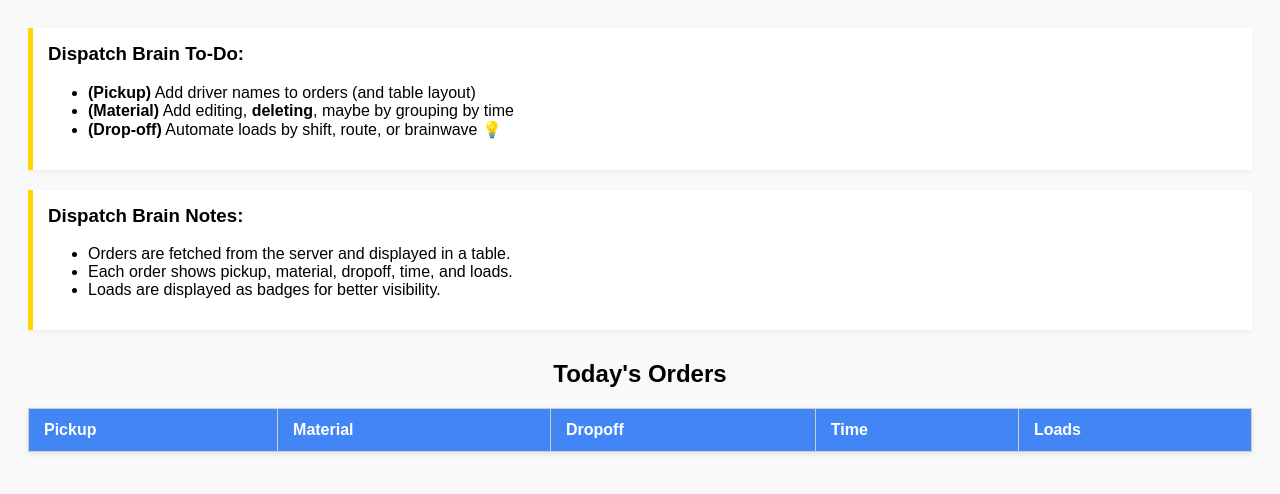
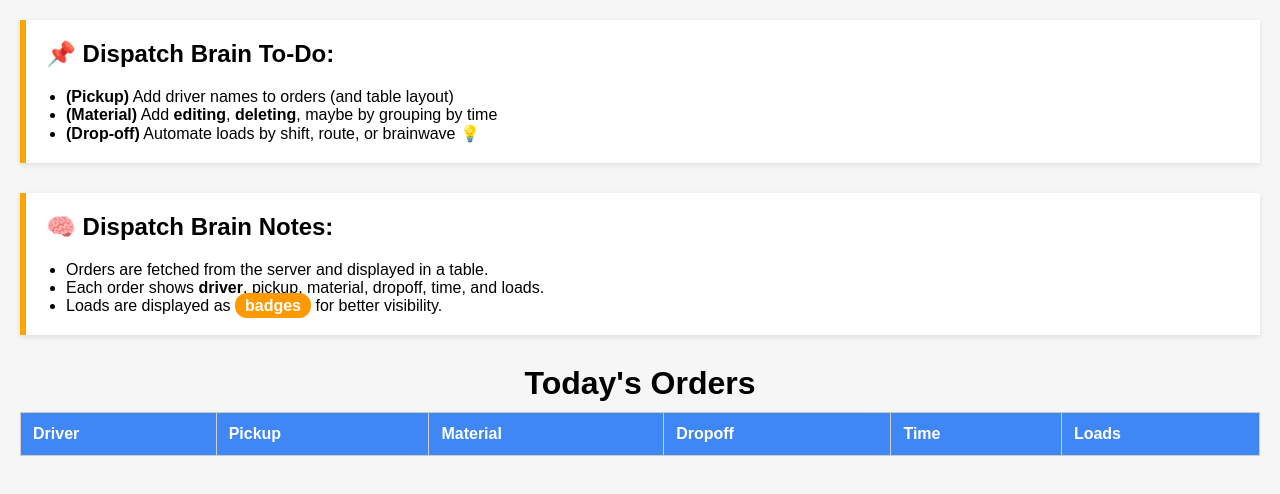
Before and after one commit to thebardchat/order-calendar, a website: page public/index.html in a window 1280 px wide. Drawn offline with Linux system fonts and the light colour scheme; no server answers.

Commit message:
Deploy full Dispatch Brain: drivers, loads, live API

```diff
--- a/public/index.html
+++ b/public/index.html
@@ -3,74 +3,79 @@
 <head>
   <meta charset="UTF-8" />
   <meta name="viewport" content="width=device-width, initial-scale=1.0"/>
-  <title>Dispatch Orders</title>
+  <title>Dispatch Brain</title>
   <style>
     body {
       font-family: Arial, sans-serif;
-      background: #f9f9f9;
+      background: #f6f6f6;
       padding: 20px;
+      margin: 0;
     }
-    h2 {
-      margin-top: 30px;
+    h1 {
       text-align: center;
+      margin-bottom: 10px;
     }
-    .note-box {
-      background: #fff;
-      border-left: 5px solid gold;
-      padding: 15px;
-      margin-bottom: 20px;
-      box-shadow: 0 2px 5px rgba(0,0,0,0.05);
+    .section {
+      margin-bottom: 30px;
+      background: white;
+      padding: 20px;
+      border-left: 6px solid orange;
+      box-shadow: 0 2px 5px rgba(0,0,0,0.1);
     }
-    .note-box h3 {
+    .section h2 {
       margin-top: 0;
+    }
+    ul {
+      margin: 0;
+      padding-left: 20px;
     }
     table {
       width: 100%;
       border-collapse: collapse;
-      box-shadow: 0 2px 6px rgba(0,0,0,0.1);
+      margin-top: 10px;
     }
     th, td {
-      padding: 12px 15px;
       border: 1px solid #ccc;
+      padding: 12px;
       text-align: left;
     }
     th {
-      background: #4285f4;
-      color: #fff;
+      background-color: #3f87f5;
+      color: white;
     }
     .badge {
-      display: inline-block;
-      padding: 3px 8px;
-      background: #4285f4;
+      background-color: #ff9900;
       color: white;
-      border-radius: 4px;
+      padding: 4px 10px;
+      border-radius: 12px;
+      font-weight: bold;
     }
   </style>
 </head>
 <body>
-
-  <div class="note-box">
-    <h3>Dispatch Brain To-Do:</h3>
+  <div class="section">
+    <h2>📌 Dispatch Brain To-Do:</h2>
     <ul>
       <li><strong>(Pickup)</strong> Add driver names to orders (and table layout)</li>
-      <li><strong>(Material)</strong> Add editing, <strong>deleting</strong>, maybe by grouping by time</li>
+      <li><strong>(Material)</strong> Add <strong>editing</strong>, <strong>deleting</strong>, maybe by grouping by time</li>
       <li><strong>(Drop-off)</strong> Automate loads by shift, route, or brainwave 💡</li>
     </ul>
   </div>
 
-  <div class="note-box">
-    <h3>Dispatch Brain Notes:</h3>
+  <div class="section">
+    <h2>🧠 Dispatch Brain Notes:</h2>
     <ul>
       <li>Orders are fetched from the server and displayed in a table.</li>
-      <li>Each order shows pickup, material, dropoff, time, and loads.</li>
-      <li>Loads are displayed as badges for better visibility.</li>
+      <li>Each order shows <strong>driver</strong>, pickup, material, dropoff, time, and loads.</li>
+      <li>Loads are displayed as <span class="badge">badges</span> for better visibility.</li>
     </ul>
   </div>
 
-  <h2>Today's Orders</h2>
-  <table id="orders-table">
+  <h1>Today's Orders</h1>
+  <table id="ordersTable">
     <thead>
       <tr>
+        <th>Driver</th>
         <th>Pickup</th>
         <th>Material</th>
         <th>Dropoff</th>
@@ -83,25 +88,26 @@
 
   <script>
     async function fetchOrders() {
-      const res = await fetch("/orders");
+      const res = await fetch('/orders');
       const orders = await res.json();
-      const tbody = document.querySelector("#orders-table tbody");
+      const tbody = document.querySelector('#ordersTable tbody');
+      tbody.innerHTML = '';
 
       orders.forEach(order => {
-        const tr = document.createElement("tr");
-        tr.innerHTML = `
+        const row = document.createElement('tr');
+        row.innerHTML = `
+          <td>${order.driver || '—'}</td>
           <td>${order.pickup}</td>
           <td>${order.material}</td>
           <td>${order.dropoff}</td>
           <td>${order.time}</td>
           <td><span class="badge">${order.loads || 1}</span></td>
         `;
-        tbody.appendChild(tr);
+        tbody.appendChild(row);
       });
     }
 
     fetchOrders();
   </script>
-
 </body>
 </html>
```
Also changed, not shown: order_server.js (+19 -13 lines).
